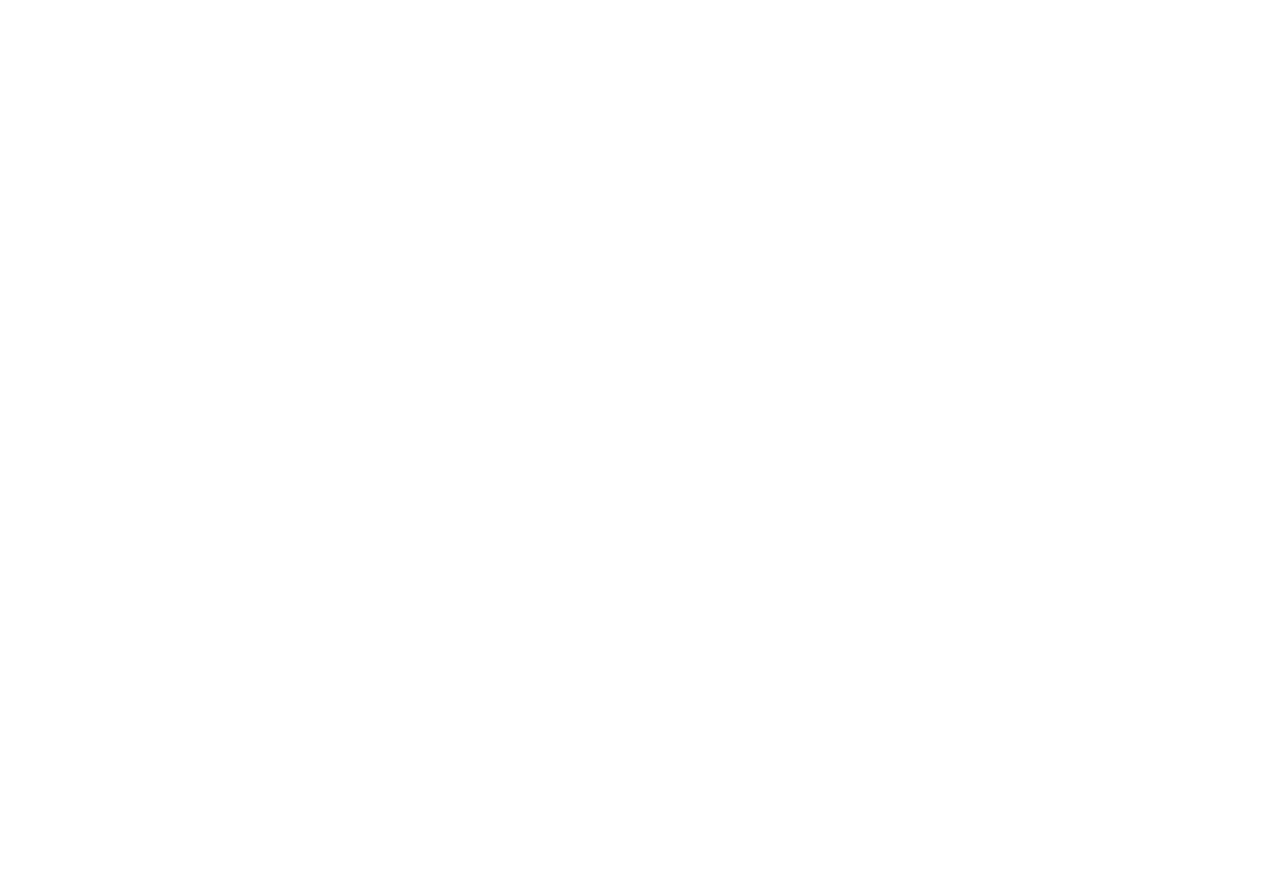
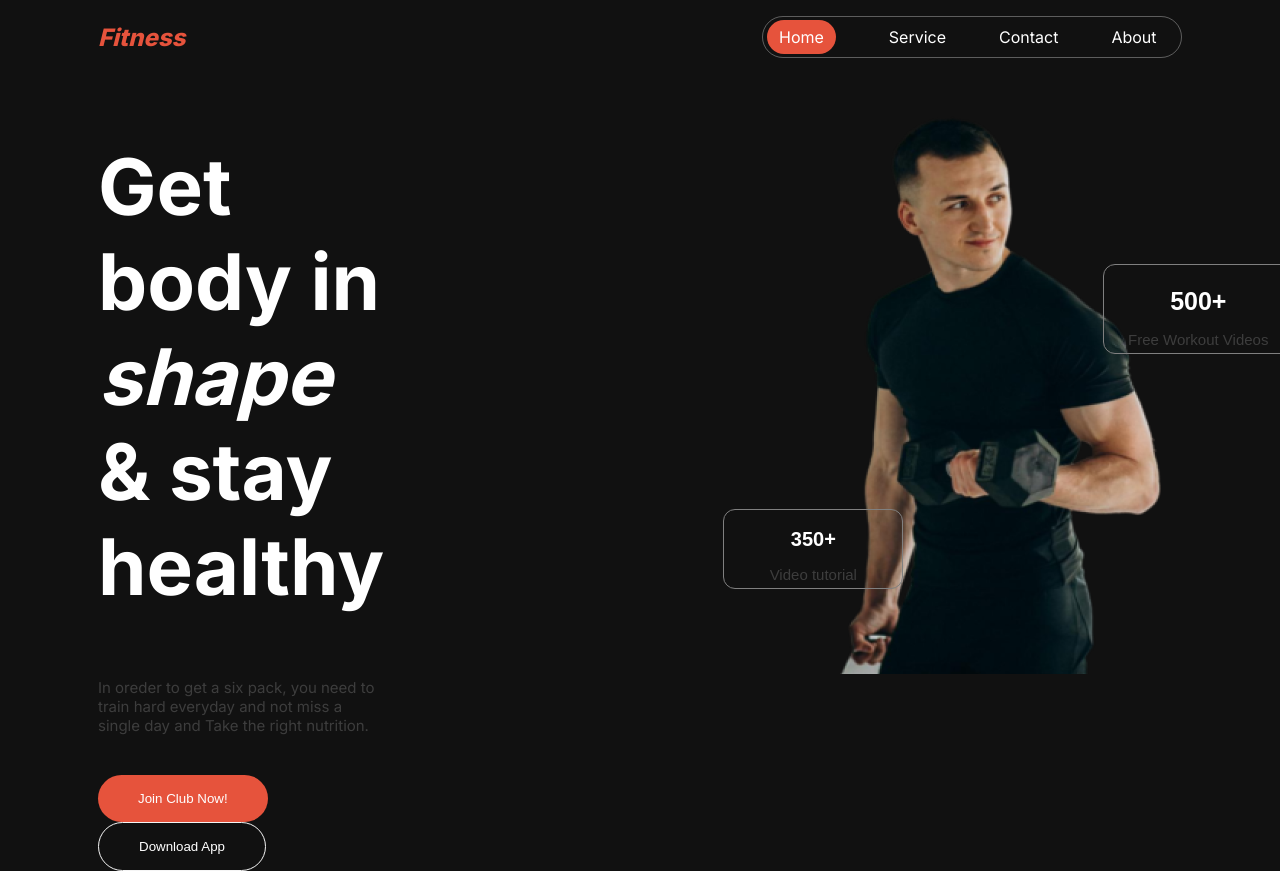
Before and after one commit to MOHIBUL131589/Assignment-2, a plain HTML site: page index.html in a window 1280 px wide. Before the commit the page ends 800 px from the top, so only its background shows below. Drawn offline with Linux system fonts and the light colour scheme.

Commit message:
created the navbar and banner successfully and finished the first page of the portfolio

```diff
--- a/index.html
+++ b/index.html
@@ -1,11 +1,50 @@
 <!DOCTYPE html>
 <html lang="en">
+
 <head>
     <meta charset="UTF-8">
     <meta name="viewport" content="width=device-width, initial-scale=1.0">
+    <link rel="stylesheet" href="styles/style.css">
     <title>Gym Bro's</title>
 </head>
-<body>
 
+<body class="inter-fonts">
+    <header class="fitness-header">
+        <nav class="fitness-navbar display-flex">
+            <h2 class="fitness-nav-title">Fitness</h2>
+            <ul class="fitness-nav-list display-flex fitness-color-one">
+                <li><a class="btn" href="">Home</a></li>
+                <li><a href="">Service</a></li>
+                <li><a href="">Contact</a></li>
+                <li><a href="">About</a></li>
+            </ul>
+        </nav>
+    </header>
+    <main>
+        <section class="fitness-banner-head">
+            <div class="display-flex">
+                <div class="fitness-banner">
+                    <h1 class="fitness-banner-title">Get body in <br> <span style="font-style: italic;">shape</span> & stay <br> healthy</h1>
+                    <p class="fitness-banner-discription">In oreder to get a six pack, you need to train hard everyday
+                        and
+                        not miss a single day and Take the right nutrition.</p>
+                    <button class="btn-primary-1">Join Club Now!</button>
+                    <button class="btn-primary-2">Download App</button>
+                </div>
+                <div class="fitness-banner-image">
+                    <img src="images/Images 2.png" alt="" class="banner-image">
+                    <button class="btn-display-1">
+                        <h2>500+</h1>
+                        <p class="fitness-description-text">Free Workout Videos</p>
+                    </button>
+                    <button class="btn-display-2">
+                        <h2>350+</h1>
+                        <p class="fitness-description-text">Video tutorial</p>
+                    </button>
+                </div>
+            </div>
+        </section>
+    </main>
 </body>
+
 </html>
--- a/styles/style.css
+++ b/styles/style.css
@@ -0,0 +1,161 @@
+@import url('https://fonts.googleapis.com/css2?family=Inter:wght@100..900&display=swap');
+.inter-fonts {
+    font-family: "Inter", sans-serif;
+    font-optical-sizing: auto;
+    font-style: normal;
+  }
+
+/* Shared Style */
+body{
+    background: #111111;
+    margin: 0;
+    padding: 0;
+}
+.display-flex{
+    display: flex;
+}
+
+.fitness-description-text{
+    color: rgba(128, 128, 128, 0.4);
+    font-size: 15px;
+}
+
+/*almost all fitness color*/
+
+fitness-color-one{
+    color: #FFFFFF;
+}
+
+
+/* Styles For Header */
+
+
+/* Styles for navbar */
+.fitness-navbar{
+    width: 100%;
+    justify-content: space-between;
+    align-items: center;
+    background-color: #111111;
+
+}
+.fitness-nav-title{
+    color: #E6533C;
+    font-style: italic;
+    font-weight: 800;
+    margin-left: 98px;
+}
+.fitness-nav-list{
+    width: 410px;
+    border: 1px solid rgba(245, 245, 245, 0.332);
+    border-radius: 30px;
+    padding: 10px 4px 10px 4px;
+    gap: 8px;
+    margin-right: 98px;
+    box-shadow: lightcyan;
+}
+
+
+ul> li{
+    list-style: none;
+
+}
+ul > li > a{
+    text-decoration: none;
+    color: #FFFFFF;
+    padding-left: 45px;
+
+}
+.btn{
+    border: none;
+    border-radius: 20px;
+    padding: 7px 12px;
+    background-color: #E6533C;
+}
+
+/*styles for banner */
+.fitness-banner{
+    width: 520px;
+    margin-left: 98px;
+
+}
+.fitness-banner-title{
+    font-size: 78px;
+    color: #FFFFFF;
+}
+.fitness-banner-discription{
+    font-size: 15px;
+    color: rgba(128, 128, 128, 0.4);
+    margin-bottom: 40px;
+    margin-top: 28px;
+
+}
+
+.btn-primary-1{
+    padding: 16px 40px;
+    border: none;
+    border-radius: 42px;
+    color:#FFFFFF;
+    background-color: #E6533C;
+}
+.btn-primary-2{
+    padding: 16px 40px;
+    border: 1px solid whitesmoke;
+    border-radius: 42px;
+    color:#FFFFFF;
+    background-color: transparent;
+}
+
+/* Image part */
+.fitness-banner-head{
+    margin-right: 98px;
+}
+.fitness-banner-image{
+    margin-left: 450px;
+
+}
+.banner-image{
+    margin-top: 20px;
+    width: 349px;
+    height: 580px;
+}
+
+.btn-display-1{
+    position: absolute;
+    width: 190px;
+    height: 90px;
+    margin-top: 190px;
+    margin-left: -80px;
+    background: transparent;
+    box-shadow: #928e8e8a;
+    border:1px solid gray;
+    border-radius: 12px;
+
+}
+.btn-display-2{
+    color: #FFFFFF;
+    position: absolute;
+    width: 180px;
+    height: 80px;
+    margin-top: 435px;
+    margin-left: -460px;
+    background: transparent;
+    box-shadow: #928e8e8a;
+    border:1px solid gray;
+    border-radius: 12px;
+
+}
+
+.btn-display-1 > h2{
+    font-size: 25px;
+    font-weight: 700;
+    color: #FFFFFF;
+    margin-bottom: 8px;
+
+}
+
+.btn-display-2 > h2{
+    font-size: 20px;
+    font-weight: 600;
+    color: #FFFFFF;
+    margin-bottom: 8px;
+}
```
